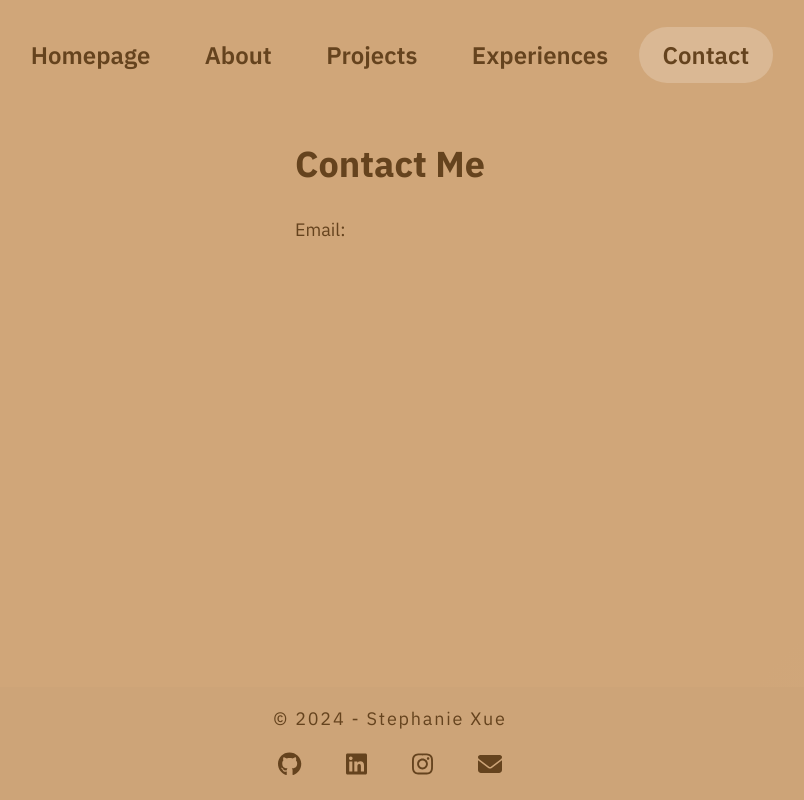
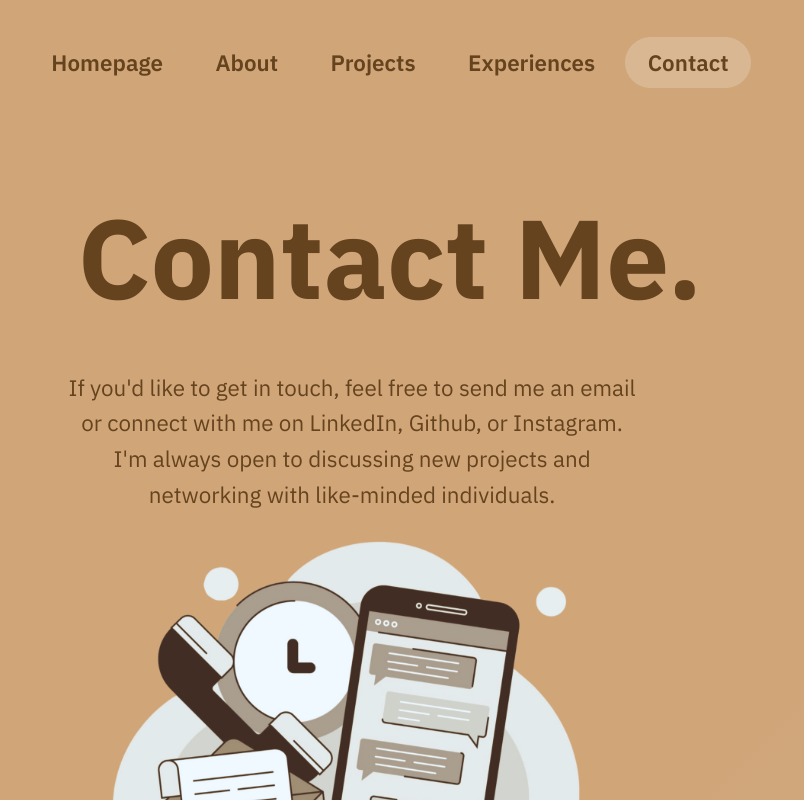
Before and after one commit to steph-xue/portfolio, a React (Vite) app: page /contact in a window 1280 px wide. Shown: the top 800 px of the page, without its empty margins (250-1054 px from the left). Built offline with nearby package versions, Linux system fonts and the light colour scheme.

Commit message:
fix nav bar scrolling effect

```diff
--- a/src/components/Contact.jsx
+++ b/src/components/Contact.jsx
@@ -2,12 +2,18 @@ import React from "react"
 
 function Contact() {
   return (
-    <div>
-      <h1>Contact Me</h1>
-      <p>
-        Email:
-        <a href="mailto:   ">   </a>
-        </p>
+    <div classname="contact-page">
+      <h1 className="contact-title">Contact Me.</h1>
+      <p className="contact-description">
+        If you'd like to get in touch, feel free to send me an email or connect with me on LinkedIn, Github, or Instagram. I'm always open to discussing new projects and networking with like-minded individuals.
+      </p>
+      <img className="contact-image" src="/images/contact.png" alt="contact" />
+      <div className="contact-buttons">
+        <button className="contact-button">Email: stephaniexue3@gmail.com</button>
+        <button className="contact-button">Github</button>
+        <button className="contact-button">Linkedin</button>
+        <button className="contact-button">Instagram</button>
+      </div>
     </div>
     );
 }
--- a/src/components/NavBar.jsx
+++ b/src/components/NavBar.jsx
@@ -2,9 +2,30 @@ import React from "react"
 import { NavLink } from "react-router-dom"
 
 function NavBar() {
+
+    // Set the initial state of the navbar to be inactive when not scrolling (not highlighted)
+    const [navbarActive, setNavbarActive] = React.useState(false);
+
+    // Function to change the navbar based on the user's scroll position
+    function changeNavbar() {
+        if (window.scrollY > 0) {
+            setNavbarActive(true);
+        } else {
+            setNavbarActive(false);
+        }
+    }
+
+    // Add an event listener to the window object to listen for scroll events to change the navbar
+    React.useEffect(() => {
+        window.addEventListener('scroll', changeNavbar);
+        return () => {
+            window.removeEventListener('scroll', changeNavbar);
+        };
+    }, []);
+
     return (
-        <nav className="navbar">
-            <ul className="navbar-list">
+        <nav className="navbar" >
+            <ul className={navbarActive ? "navbar-list navbar-list-active" : "navbar-list"}>
                 <li className="navbar-list-item">
                     <NavLink
                         className={({ isActive }) => isActive ? "navbar-list-link nav-active" : "navbar-list-link"}
--- a/src/style.scss
+++ b/src/style.scss
@@ -9,6 +9,8 @@
     --fw-bold: 700;
 
 	--color-white: #fff;
+	--color-white-opacity: rgba(255, 255, 255, 0.2);
+	--color-brown-opacity: rgba(203, 154, 94, 0.95);
     --color-light-brown1: #cda478;
 	--color-light-brown2: #ac8f6f;
     --color-dark-brown1: #65431e;
@@ -17,7 +19,7 @@
     --fs-xxl: 5rem;
 	--fs-xl: 3rem;
     --fs-l: 2.25rem;
-    --fs-m: 1.25rem;
+    --fs-m: 1.2rem;
     --fs-s: 1rem;
 
 	--gradient-light: linear-gradient(
@@ -43,10 +45,10 @@
 
 @media (min-width: 800px) {
     :root {
-		--fs-xxl: 5rem;
+		--fs-xxl: 7rem;
         --fs-xl: 4.5rem;
         --fs-l: 3.75rem;
-        --fs-m: 1.5rem;
+        --fs-m: 1.4rem;
         --fs-s: 1.125rem;
     }
 }
@@ -62,7 +64,7 @@
 
 body {
     font-family: var(--ff-primary);
-    font-size: var(--fs-s);
+    font-size: var(--fs-m);
     line-height: 1.6;
 	color: var(--color-dark-brown1);
 	background: var(--gradient-light);
@@ -99,10 +101,14 @@ body {
 /* NavBar */
 
 .navbar {
+	position: fixed;
+	top: 0;
+	width: 100%;
 	display: flex;
 	justify-content: center;
 	align-items: center;
-	padding: 2em;
+	padding: 1em;
+	margin:	0;
 }
 
 .navbar-list {
@@ -111,9 +117,17 @@ body {
 	list-style: none;
     display: flex;
 	align-items: center;
-	gap: 0.5vw;
+	gap: 0.6vw;
 	margin: 0;
-    padding: 0;
+	padding-right: 1em;
+	padding-left: 1em;
+	padding-block: 1em;
+	border-radius: 50px;
+	transition: background 0.3s ease-in-out;
+}
+
+.navbar-list-active {
+	background: var(--color-brown-opacity);
 }
 
 .navbar-list-link {
@@ -121,11 +135,11 @@ body {
 	text-decoration: none;
 	padding: 0.5em 1em;
 	border-radius: 50px;
-	transition: background 1s ease-in-out;
+	transition: background 0.8s ease-in-out;
 }
 
 .navbar-list-link:hover, .navbar-list-link:focus, .nav-active {
-    background: rgba(255, 255, 255, 0.2);
+    background: var(--color-white-opacity);
 }
 
 
@@ -135,6 +149,33 @@ body {
 	flex-grow: 1;
 }
 
+.contect-page {
+	display: flex;
+    flex-direction: column;
+    justify-content: center;
+    align-items: center;
+    text-align: center;
+}
+
+.contact-title {
+	font-size: var(--fs-xxl);
+	font-weight: var(--fw-bold);
+	color: var(--color-dark-brown1);
+	text-align: center;
+	margin-top: 1.5em;
+	margin-bottom: 0;
+}
+
+.contact-description {
+	max-width: 45vw;
+	text-align: center;
+	margin-bottom: 1em;
+}
+
+.contact-image {
+	width: 25em;
+	height: auto;
+}
 
 /* Footer*/
 
@@ -144,7 +185,7 @@ body {
 	flex-direction: column;
 	justify-content: center;
 	align-items: center;
-	width: 100%;
+	width: 100vw;
 	background-color: var(--color-light-brown1);
 }
 
@@ -157,6 +198,7 @@ body {
 }
 
 .copyright {
+	font-size: var(--fs-s);
 	letter-spacing: 0.1em;
 }
 
```
Also changed, not shown: public/images/contact.png (added).
